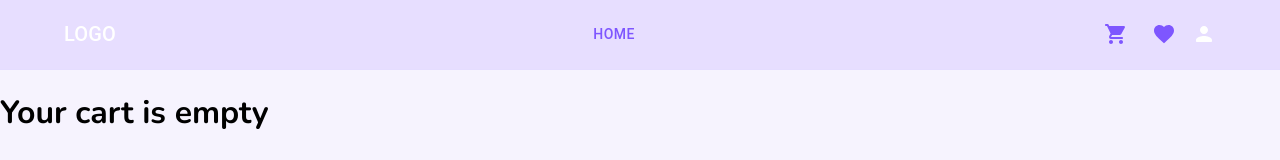
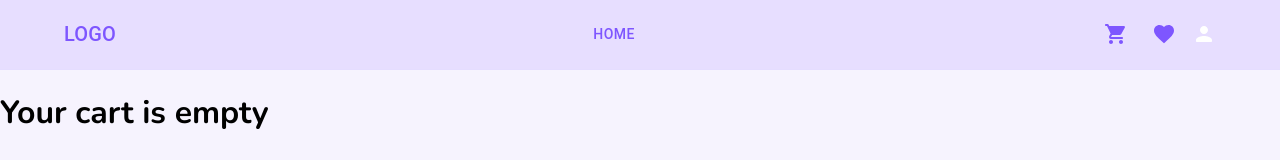
Before and after one commit to Shreya-0999/e-commerce, a React (Create React App) app: page /cart in a window 1280 px wide. Shown: the top 160 px of the page. Built offline with nearby package versions, Linux system fonts and the light colour scheme.

Commit message:
minor changes in navbar

```diff
--- a/src/Components/NavBar/Styles/useStyle.js
+++ b/src/Components/NavBar/Styles/useStyle.js
@@ -6,5 +6,8 @@ const useStyles = makeStyles(theme=>({
         backgroundColor: `${theme.palette.secondary.light} !important`,
         borderBottom: `1px solid ${theme.palette.border.main}`
     },
+    color:{
+        color: theme.palette.primary.main
+    },
 }))
 export default useStyles;
```
